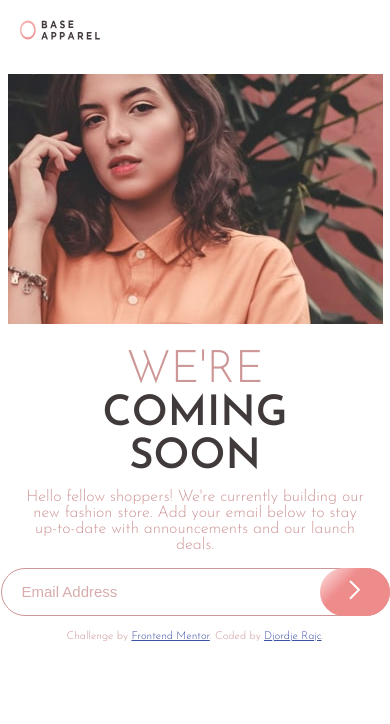
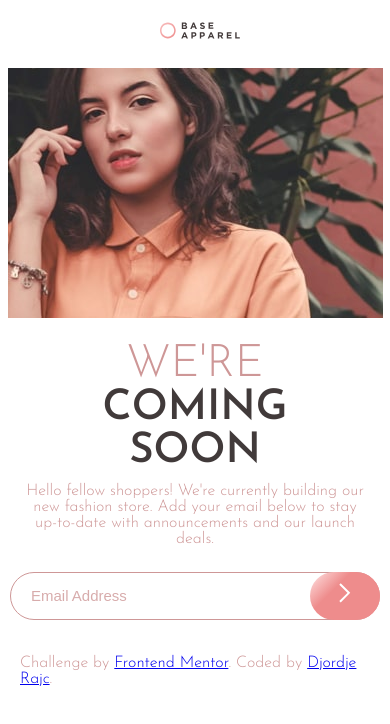
Before and after one commit to Blurryface1998/Base-Apparel-coming-soon-page, a website: page index.html in a window 390 px wide. Drawn offline with Linux system fonts and the light colour scheme; files that its build step writes are made by us from their sources.

Commit message:
Part 2
Finished JS and Responsive layout

```diff
--- a/app/js/script.js
+++ b/app/js/script.js
@@ -0,0 +1,26 @@
+const inputE = document.getElementById('email');
+const submit = document.getElementById('submit');
+const iconError = document.getElementById('icon-error');
+const errorText = document.getElementById('text-error');
+const emailFormat = /^\w+@[a-zA-Z_]+?\.[a-zA-Z]{2,3}$/;
+const form = document.getElementById('form');
+let error = [];
+
+submit.addEventListener("click", e => {
+    error = [];
+    e.preventDefault();
+    const email = inputE.value;
+
+    if (email == "" || email === undefined) {
+        error.push('The "input" field is emty');
+        iconError.style.display = "block";
+        errorText.innerHTML = error[0];
+        form.style.border= "1px solid var(--softRed)";
+
+    } else if (!email.match(emailFormat)) {
+        error.push("The email address is not formatted correctly");
+        iconError.style.display = "block";
+        errorText.innerHTML = error[0];
+        form.style.border= "1px solid var(--softRed)";
+    }
+});
--- a/app/scss/components/cards.scss
+++ b/app/scss/components/cards.scss
@@ -1,14 +1,4 @@
 @use "../util" as *;
-
-.header {
-    padding-top: rem(10);
-    padding-left: rem(10);
-
-    img {
-        max-width: 100%;
-        padding: rem(10);
-    }
-}
 
 .main {
     display: flex;
@@ -17,11 +7,64 @@
     flex-direction: column;
     flex-wrap: wrap;
 
-    &__image {
-        padding: rem(10) 0 rem(10) 0;
-        margin: rem(10) 0 rem(10) 0;
+    @include breakpoint(large) {
+        display: grid;
+        grid-template-areas:
+        "one one img img"
+        "two two img img"
+        "two two img img"
+        "tre tre img img";
+    }
+
+    &__header {
+        padding-top: rem(12);
+        padding-left: rem(10);
 
 
+        img {
+            max-width: 100%;
+            padding: rem(10);
+            height: auto;
+        }
+
+
+
+        @include breakpoint(large) {
+            grid-area: one;
+            margin-left: rem(120);
+            margin-top: rem(20);
+            img {
+                width: rem(140);
+                height: rem(50);
+            }
+        }
+    }
+
+
+    &__image {
+        padding: rem(5) 0 rem(10) 0;
+        margin: rem(10) 0 rem(10) 0;
+        img {
+            max-width: 100%;
+            height: auto;
+        }
+
+        @include breakpoint(large) {
+            grid-area: img;
+        }
+    }
+
+    &__left {
+        @include breakpoint(large) {
+            display: flex;
+            justify-content: center;
+            flex-direction: column;
+            align-items: flex-start;
+            flex-wrap: wrap;
+            padding: rem(20);
+            margin-left: rem(100);
+            grid-area: two;
+        }
     }
 
     &__heading {
@@ -31,17 +74,33 @@
         text-align: center;
         flex-wrap: wrap;
 
+        @include breakpoint(large) {
+            text-align: left;
+            padding: rem(20);
+
+        }
+
+
         .first {
             font-weight: 300;
             font-size: rem(45);
             text-transform: uppercase;
             color: var(--desaturatedRed);
+
+            @include breakpoint(large) {
+                font-size: rem(50);
+            }
         }
 
         .second {
             text-align: center;
             text-transform: uppercase;
             color: var(--darkGrayishRed);
+
+            @include breakpoint(large) {
+                text-align: left;
+                padding-bottom: rem(20);
+            }
         }
     }
 
@@ -49,23 +108,35 @@
         text-align: center;
         padding: rem(10) rem(20) rem(15) rem(20);
 
+        @include breakpoint(large) {
+            margin-right: rem(100);
+            text-align: left;
+            padding-right: rem(100);
+
+        }
     }
 
     &__email{
-        float: right;
 
+        @include breakpoint(large) {
+            padding: rem(20);
+        }
 
         form {
         display: flex;
         flex-direction: row;
         border: 1px solid var(--desaturatedRed);
         border-radius: rem(25);
+        margin: rem(10);
 
 
+        @include breakpoint(large) {
+            width: rem(435);
+        }
 
         input[type=email] {
             border: none;
-            flex-grow: 2;
+            flex-grow: 1;
             background: none;
             padding: rem(10);
             font-size: rem(16);
@@ -75,6 +146,20 @@
                 opacity: 0.8;
                 padding: rem(10);
                 font-size: rem(15);
+            }
+
+            &:focus {
+                outline: none;
+            }
+        }
+
+        #icon-error {
+           margin-top: rem(7);
+           margin-right: rem(10);
+           display: none;
+
+            img {
+                max-width: 100%;
             }
         }
 
@@ -89,11 +174,15 @@
             padding: rem(10);
             margin: rem(-1);
 
-            .arrow {
+            @include breakpoint(large) {
+                width: rem(90);
 
             }
-        }
 
+            &:hover {
+                background: linear-gradient(135deg, var(--linearGradient-1) 0%, var(--linearGradient-2) 0%, var(--linearGradient-3) 20%, var(--linearGradient-4) 100%);
+                box-shadow: 0px 10px 10px 0px rgba(0,0,0,0.57);
+                transition: 0.1s ease;
             }
         }
 
@@ -101,6 +190,16 @@
 
     }
 
-footer {
-    padding-top: 15px;
+    #text-error {
+        color: var(--softRed);
+        margin: rem(15);
       }
+    }
+
+    &__attribution {
+        grid-area: tre;
+        padding: rem(20);
+        font-size: rem(16);
+    }
+
+}
--- a/app/scss/globals/_index.scss
+++ b/app/scss/globals/_index.scss
@@ -1,5 +1,4 @@
 @forward "boilerplate";
 @forward "colors";
-@forward "layout";
 @forward "typography";
 @forward "fonts";
--- a/app/scss/globals/layout.scss
+++ /dev/null
@@ -1,9 +0,0 @@
-@use "../util" as *;
-
-.container {
-    max-width: rem(1440);
-
-    @include breakpoint(large) {
-        padding: 0;
-    }
-}
--- a/app/scss/globals/typography.scss
+++ b/app/scss/globals/typography.scss
@@ -1,12 +1,22 @@
 @use "../util" as *;
+@forward "boilerplate";
 
 h1 {
     font-weight: 600;
     font-size: rem(42);
+
+    @include breakpoint(large) {
+        font-size: rem(50);
+    }
+
 }
 
 p {
     font-size: rem(16);
     font-weight: 300;
     color: var(--desaturatedRed);
+
+    @include breakpoint(large) {
+        font-size: rem(18);
+    }
 }
--- a/app/scss/util/breakpoints.scss
+++ b/app/scss/util/breakpoints.scss
@@ -1,16 +1,16 @@
-// 375px, 1140px, 1400px
+// 375px, 1140px, 1440px
 
 $breakpoint-up: (
     "medium": "23.4375em",
     "large": "71.25em",
-    "xlarge": "87.5em",
+    "xlarge": "90em",
 );
 
-// 374px, 1139px, 1399px
+// 374px, 1139px, 1439px
 $breakpoints-down: (
     "small": "23.375em",
     "medium": "71.1875em",
-    "large": "87.4375em",
+    "large": "89.9375em",
 );
 
 
--- a/index.html
+++ b/index.html
@@ -19,24 +19,29 @@
 
   <!-- Feel free to remove these styles or customise in your own stylesheet 👍 -->
   <style>
-    .attribution { font-size: 11px; text-align: center; }
-    .attribution a { color: hsl(228, 45%, 44%); }
+    .attribution { font-size: 11px !important; text-align: left;  padding-top: 20px;}
+    .attribution a { color: hsl(228, 45%, 44%) !important;}
   </style>
 </head>
 <body>
 
-  <header class="container">
-    <div class="header">
-      <img src="images/logo.svg" alt="Logo" width="100" height="40">
-    </div>
-  </header>
+  <main>
+    <div class="main">
 
-  <main class="container">
-    <div class="main">
-      <div class="main__image">
-        <img src="images/hero-mobile.jpg" alt="Girl">
+      <div class="main__header">
+        <img src="images/logo.svg" alt="Logo" width="100" height="40">
       </div>
 
+
+      <div class="main__image">
+        <picture>
+          <source media="(min-width: 1140px)" srcset="images/hero-desktop.jpg">
+          <source media="(min-width: 375px)" srcset="images/hero-mobile.jpg">
+          <img src="images/hero-mobile.jpg" alt="Girl">
+        </picture>
+      </div>
+
+      <div class="main__left">
       <div class="main__heading">
        <h1>
          <div class="first">We're</div>
@@ -48,20 +53,32 @@
         <p>Hello fellow shoppers! We're currently building our new fashion store.
         Add your email below to stay up-to-date with announcements and our launch deals.</p>
       </div>
+
       <div class="main__email">
-        <form>
-          <input type="email" name="email" id="email" placeholder="Email Address" size="30">
-          <button type="submit"><img src="images/icon-arrow.svg" id="arrow" alt="arrow"></button>
+        <form action="#" id="form">
+          <input type="email" name="email" id="email" placeholder="Email Address">
+
+          <img src="images/icon-error.svg" alt="error" srcset="" id="icon-error" width="30" height="30">
+
+          <button type="submit" id="submit"><img src="images/icon-arrow.svg" id="arrow" alt="arrow" srcset=""></button>
         </form>
+        <p id="text-error"></p>
       </div>
+
     </div>
-  </main>
 
-  <footer>
-    <p class="attribution">
+    <p class="main__attribution">
       Challenge by <a href="https://www.frontendmentor.io?ref=challenge" target="_blank">Frontend Mentor</a>.
       Coded by <a href="#">Djordje Rajc</a>.
     </p>
-  </footer>
+
+    </div>
+
+
+
+  </main>
+
+
+
 </body>
 </html>
```
Also changed, not shown: dist/script.js, dist/style.css, 2 other files. Lines whose indentation alone changed are shown as unchanged.
